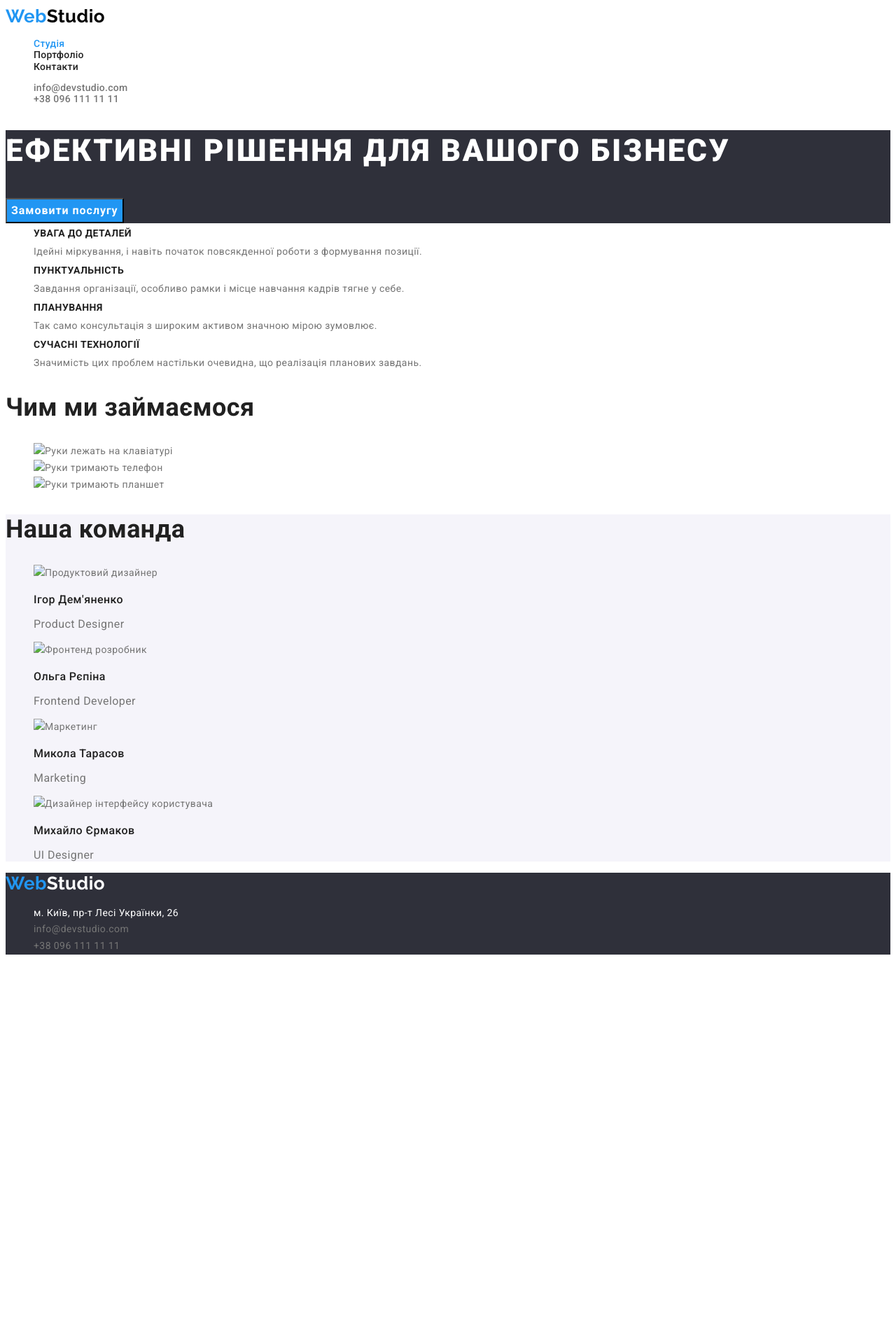
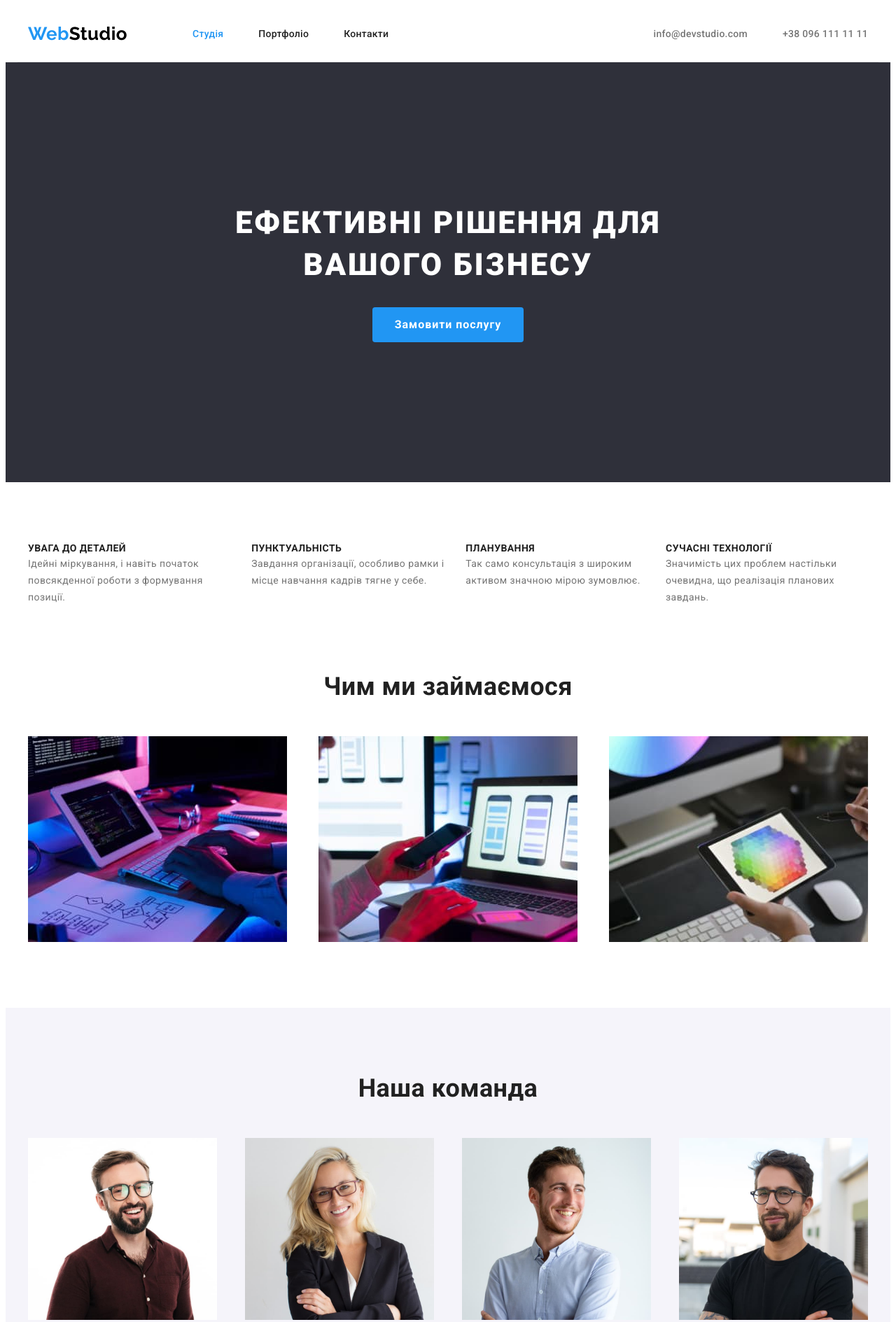
Before and after one commit to troonok/goit-markup-hw-03, a plain HTML site: page index.html in a window 1280 px wide. Shown: the top 1889 px of the page at 70% size. Before the commit the page ends 1378 px from the top, so only its background shows below. Drawn offline with Linux system fonts and the light colour scheme.

Commit message:
стилизовано портфолио и студия

```diff
--- a/index.html
+++ b/index.html
@@ -7,12 +7,14 @@
     <meta name="viewport" content="width=device-width, initial-scale=1.0">
     <title>Студия</title>
     <link href="https://fonts.googleapis.com/css2?family=Raleway:wght@700&family=Roboto:wght@400;500;700;900&display=swap" rel="stylesheet">
+    <link rel="stylesheet" href=" href="https://cdnjs.cloudflare.com/ajax/libs/modern-normalize/1.0.0/modern-normalize.min.css"">
     <link rel="stylesheet" href="./styles.css">
 </head>
 
 <body>
     <!--шапка профиля с навигацией-->
-    <header>
+    <header class="header">
+        <div class="conteiner header-wrap">
             <a class="logo-link link" href="/" lang="en"><span class="accent">Web</span>Studio</a>
             <nav class="navigation">
                 <ul class="list header-list">
@@ -21,18 +23,22 @@
                     <li class="nav-item"><a class="link" href="">Контакти</a></li>
                 </ul>
             </nav>
-        <ul class="list header-list">
+            <ul class="list contact-list">
                 <li class="contact"><a class="contact-link link" href="mailto:info@devstudio.com">info@devstudio.com</a></li>
                 <li class="contact"><a class="contact-link link" href="tel:+380961111111">+38 096 111 11 11</a></li>
             </ul>
+        </div>
     </header>
     <main>
         <!--Блок-герой-->
         <section class="hero-section">
-            <h1 class="caption-hero">Ефективні рішення для вашого бізнесу</h1>
+            <div class="conteiner">
+                <h1 class="caption-hero">Ефективні рішення  для <br>вашого бізнесу</h1>
                 <button class="button-hero" type="button">Замовити послугу</button>
+            </div>
         </section>
         <section class="benefits">
+            <div class="conteiner">
                 <h2 class="visually-hidden">Наші переваги</h2>
                 <ul class="list benefits-list">
                     <li>
@@ -64,8 +70,10 @@
                         <img src="./images/studio-laptophands.jpg" width="370" alt="Руки тримають планшет">
                     </li>
                 </ul>
+            </div>
         </section>
         <section class="team">
+            <div class="conteiner">
                 <h2 class="team-caption">Наша команда</h2>
                 <ul class="list team-list">
                     <li>
@@ -89,9 +97,11 @@
                         <p class="team-text-list" lang="en">UI Designer</p>
                     </li>
                 </ul>
+            </div>
         </section>
     </main>
     <footer class="footer">
+        <div class="conteiner">
             <a class="logo-link link" href="/" lang="en"><span class="accent">Web</span><span class="change-color">Studio</span></a>
             <address>
                 <ul class="list">
@@ -101,6 +111,7 @@
                     <li class="contact"><a class="link contact-link" href="tel:+380961111111">+38 096 111 11 11</a></li>
                 </ul>
             </address>
+        </div>
     </footer>
 </body>
 
--- a/styles.css
+++ b/styles.css
@@ -11,17 +11,14 @@
     --primary-text-color:  #757575;
     --title-text-color: #212121;
     --filter-text: #212121;
-    --active-link-color: #2196F3;
-    --logo-different-color: #2196f3;
-    --background-color-button: #2196f3;
-    --bcg-hero-section: #2F303A;
-    --bcg-footer-section: #2f303a;
+    --accent-color:#2196F3;
+    --accent-background:#2F303A;
     --color-secondary-section: #F5F4FA;
-    --defolt-color-section:#F5F5F5;
     --header-color:#ffffff;
-    --major-text: #ffffff;
     --logo-text: #000000;
-    --border-color-card:EEEEEE;
+}
+html{
+    box-sizing:border-box;
 }
 body{
     font-family: 'Roboto', sans-serif;
@@ -30,15 +27,41 @@ body{
     line-height: 1.71;
     letter-spacing: 0.03em;
 }
+h1, h2, h3, p {
+    margin: 0px;
+    padding: 0px;
+
+}
+.conteiner{
+    width: 1200px;
+    margin-right: auto;
+    margin-left: auto;
+    padding-left: 15px;
+    padding-right: 15px;
+}
 .list{
     list-style:none;
+    margin: 0px;
+    padding: 0px;
+
 }
 .link {
     color: #212121;
     text-decoration: none;
 }
+
 /* хєдер*/
+.header-wrap{
+    display: flex;
+    align-items: center;
+    padding-top: 25px;
+    padding-bottom: 24px;
+    border-bottom-width: 1px;
+    border-bottom-style: solid;
+    border-bottom-color: #ECECEC;
+}
 .logo-link{
+    display: block;
     font-family: Raleway;
     font-weight: 700;
     font-size: 26px;
@@ -46,15 +69,26 @@ body{
     color: var(--logo-text);
 }
 .logo-link .accent{
-    color:var(--logo-different-color);
+    color:var(--accent-color);
 }
-.header-list{
+.navigation{
+    margin-left: 93px;
+}
+.header-list,
+.contact-list{
+    display: flex;
     font-weight: 500;
     line-height: 1.17;
     letter-spacing: 0.02em;
 }
+.header li:not(:last-child){
+    margin-right: 50px;
+}
+.contact-list{
+    margin-left: auto;
+}
 .current{
-    color: var(--active-link-color);
+    color: var(--accent-color);
 }
 .address-link:hover,
 .address-link:focus,
@@ -62,14 +96,20 @@ body{
 .nav-item .link:focus,
 .contact-link:hover,
 .contact-link:focus {
-    color:var(--active-link-color);
+    color:var(--accent-color);
 }
 .contact-link{
     color: var(--primary-text-color)
 }
 /*основной контент*/
 .hero-section{
-    background-color: var(--bcg-hero-section);
+    background-color: var(--accent-background);
+    text-align: center;
+
+}
+.hero-section .conteiner{
+    padding-top: 200px;
+    padding-bottom: 200px;
 }
 .caption-hero{
     font-weight: 900;
@@ -77,16 +117,23 @@ body{
     line-height: 1.36;
     letter-spacing: 0.06em;
     text-transform: uppercase;
-    color:var(--major-text);
+    color:#ffffff;
+    margin-bottom: 30px;
 }
 .button-hero{
+    padding-left: 32px;
+    padding-right: 32px;
+    padding-top: 10px;
+    padding-bottom: 10px;
+    border-radius: 4px;
+    border: none;
     font-family: inherit;
     font-weight: 700;
     font-size: 16px;
     line-height: 1.88;
     letter-spacing: 0.06em;
-    color:var(--major-text);
-    background-color: var(--background-color-button);
+    color:#ffffff;
+    background-color: var(--accent-color);
 }
 .visually-hidden{
     position: absolute;
@@ -101,7 +148,16 @@ body{
     clip: rect(0 0 0 0);
     overflow: hidden;
 }
+.benefits-list{
+    padding-top: 94px;
+    display: flex;
+    justify-content: space-between;
+}
+.benefits-list > li:not(:last-child){
+    margin-right: 30px;
+}
 .benefits-caption{
+    margin-bottom: 10px;
     font-size: 14px;
     font-weight: 700;
     line-height: 1.14px;
@@ -109,39 +165,88 @@ body{
     color: var(--title-text-color);
 }
 .function-caption, .team-caption{
+    text-align: center;
+    padding-top: 94px;
     font-weight: 700;
     font-size: 36px;
     line-height: 1.17;
     color:var(--title-text-color);
 }
+.function-list {
+    margin-top: 50px;
+    padding-bottom: 94px;
+    display: flex;
+    justify-content: space-between;
+}
+.function-list img{
+    display: block;
+}
+.function-list > li{
+    width: calc(100%/3,3333);
+}
 .team{
-   background-color: var(--color-secondary-section);
+    background-color: var(--color-secondary-section);
+}
+.team-list{
+    display: flex;
+    justify-content: space-between;
+    text-align: center;
+    margin-top: 50px;
+    padding-bottom: 94px;
 }
 .team-caption-list{
+    margin-top: 30px;
     font-weight: 500;
     font-size: 16px;
     line-height: 1.19;
     color: var(--title-text-color);
 }
 .team-text-list{
+    margin-top: 10px;
     font-size: 16px;
     line-height: 1.19;
 }
+
+/*футер*/
 .footer{
-    background-color: var(--bcg-footer-section);
+    background-color: var(--accent-background);
+}
+.footer .conteiner{
+    padding-top: 60px;
+    padding-bottom: 60px;
 }
 .footer .link{
     font-style: normal;
 }
-.address-link{
-    color: var(--major-text);
+.footer .logo-link{
+    margin-bottom: 20px;
 }
+.footer .contact-link{
+    margin-top: 9px;
+}
+.address-link,
 footer .change-color{
-    color: var(--major-text);
+    color:#ffffff;
 }
 
 /*портфолио*/
+.portfolio-list{
+    display: flex;
+    justify-content: center;
+    padding-top: 94px;
+    margin-bottom: 50px;
+}
+.portfolio-list > li:not(:last-child){
+    margin-right: 8px;
+}
 .button-filter{
+    padding-left: 22px;
+    padding-right: 22px;
+    padding-top: 6px;
+    padding-bottom: 6px;
+    border: none;
+    border-radius: 4px;
+    box-shadow: 0px 3px 1px rgba(0, 0, 0, 0.1), 0px 1px 2px rgba(0, 0, 0, 0.08), 0px 2px 2px rgba(0, 0, 0, 0.12);
     font-family: inherit;
     letter-spacing: inherit;
     font-weight: 500;
@@ -149,13 +254,38 @@ footer .change-color{
     line-height: 1.62;
     color:var(--title-text-color);
     cursor: pointer;
+
 }
 .button-filter:hover,
 .button-filter:focus{
-    background-color: var(--background-color-button);
-    color: var(--major-text);
+    background-color: var(--accent-color);
+    color:#ffffff;
+}
+.content-example-list{
+    display: flex;
+    flex-wrap: wrap;
+    justify-content: space-between;
+    padding-bottom: 94px;
+
+}
+.content-example-list > li:not(:nth-last-child(-n + 3)){
+    margin-bottom: 30px;
+}
+
+.content-example-item img{
+    display: block;
+}
+.content-example-list > li{
+    width: calc(100%/3,3333);
+}
+.card-info{
+    border: solid 1px #EEEEEE;
+    padding-left: 24px;
+    padding-bottom: 20px;
+    padding-top: 20px;
 }
 .example-caption{
+    margin-bottom: 4px;
 font-weight: 700;
 font-size: 18px;
 line-height: 2.0;
```
Also changed, not shown: portfolio.html (+28 -3 lines), images/portfolio-boxes.jpg (added), images/portfolio-businessapp.jpg (added), images/portfolio-inspiration.jpg (added), images/portfolio-labmarketing.jpg (added), images/portfolio-posterdesign.jpg (added), images/portfolio-primeheadsphone.jpg (added), images/portfolio-publisher.jpg (added), images/portfolio-restaraunt.jpg (added), images/portfolio-tehnokrack.jpg (added), images/studio-frontend.jpg (added), images/studio-keyboardhand.jpg (added), images/studio-laptophands.jpg (added), images/studio-marketing.jpg (added), 3 more files. Lines whose indentation alone changed are shown as unchanged.
